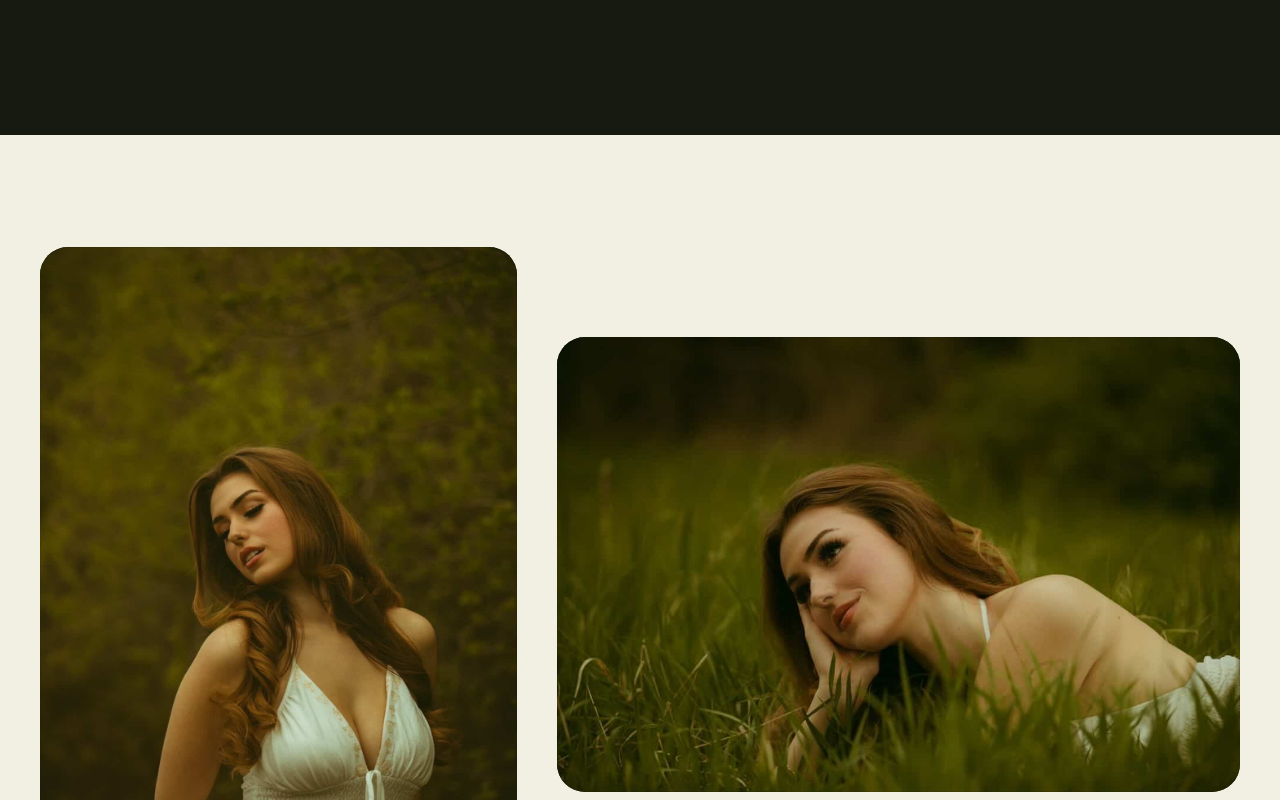
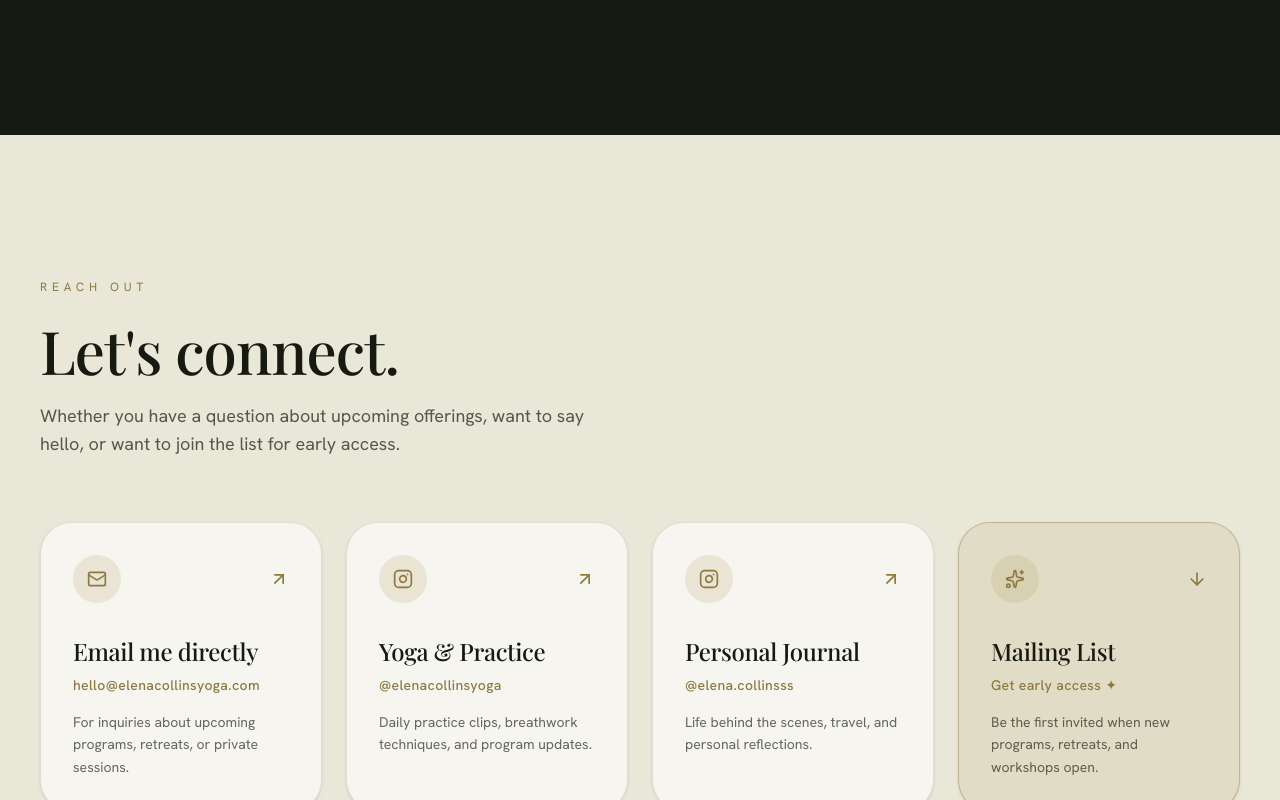
Before and after one commit to SukhmanH/elenawebsite, a Next.js app: page / in a window 1280 px wide. Shown: the part 2680-3480 px from the top of the page. Built offline with nearby package versions, Linux system fonts and the light colour scheme.

Commit message:
Position Let's Connect directly below 3 offerings (Pillars) and add Mailing List jump card with smooth scroll

```diff
--- a/src/app/page.tsx
+++ b/src/app/page.tsx
@@ -18,10 +18,10 @@ export default function Home() {
         <About />
         <Marquee />
         <Pillars />
+        <Connect />
         <Meadow />
         <MailingList />
         <Moments />
-        <Connect />
       </main>
       <Footer />
     </>
--- a/src/components/home/connect.tsx
+++ b/src/components/home/connect.tsx
@@ -1,7 +1,7 @@
 'use client'
 
 import { Reveal } from '@/components/ui/reveal'
-import { Mail, Instagram, ArrowUpRight } from 'lucide-react'
+import { Mail, Instagram, Sparkles, ArrowUpRight, ArrowDown } from 'lucide-react'
 
 const CONNECT_LINKS = [
   {
@@ -10,6 +10,7 @@ const CONNECT_LINKS = [
     href: 'mailto:hello@elenacollinsyoga.com',
     icon: Mail,
     description: 'For inquiries about upcoming programs, retreats, or private sessions.',
+    isInternal: false,
   },
   {
     title: 'Yoga & Practice',
@@ -17,6 +18,7 @@ const CONNECT_LINKS = [
     href: 'https://instagram.com/elenacollinsyoga',
     icon: Instagram,
     description: 'Daily practice clips, breathwork techniques, and program updates.',
+    isInternal: false,
   },
   {
     title: 'Personal Journal',
@@ -24,6 +26,15 @@ const CONNECT_LINKS = [
     href: 'https://instagram.com/elena.collinsss',
     icon: Instagram,
     description: 'Life behind the scenes, travel, and personal reflections.',
+    isInternal: false,
+  },
+  {
+    title: 'Mailing List',
+    handle: 'Get early access ✦',
+    href: '#newsletter',
+    icon: Sparkles,
+    description: 'Be the first invited when new programs, retreats, and workshops open.',
+    isInternal: true,
   },
 ]
 
@@ -39,27 +50,35 @@ export function Connect() {
             Let&apos;s connect.
           </h2>
           <p className="mt-5 max-w-xl text-lg text-char/70">
-            Whether you have a question about upcoming offerings, want to inquire about retreats, or simply want to say hello.
+            Whether you have a question about upcoming offerings, want to say hello, or want to join the list for early access.
           </p>
         </Reveal>
 
-        <div className="mt-16 grid gap-8 md:grid-cols-3">
+        <div className="mt-16 grid gap-6 sm:grid-cols-2 lg:grid-cols-4">
           {CONNECT_LINKS.map((item, i) => {
             const Icon = item.icon
             return (
-              <Reveal key={item.handle} delay={i * 0.1}>
+              <Reveal key={item.handle} delay={i * 0.08}>
                 <a
                   href={item.href}
-                  target={item.href.startsWith('http') ? '_blank' : undefined}
-                  rel={item.href.startsWith('http') ? 'noopener noreferrer' : undefined}
-                  className="group relative flex flex-col justify-between rounded-[2rem] border border-char/10 bg-white/60 p-8 shadow-sm transition-all duration-500 hover:-translate-y-1.5 hover:bg-white hover:shadow-xl active:translate-y-0"
+                  target={!item.isInternal && item.href.startsWith('http') ? '_blank' : undefined}
+                  rel={!item.isInternal && item.href.startsWith('http') ? 'noopener noreferrer' : undefined}
+                  className={`group relative flex h-full flex-col justify-between rounded-[2rem] border p-8 shadow-sm transition-all duration-500 hover:-translate-y-1.5 hover:shadow-xl active:translate-y-0 ${
+                    item.isInternal
+                      ? 'border-gold-deep/40 bg-gold/15 hover:bg-gold/25'
+                      : 'border-char/10 bg-white/60 hover:bg-white'
+                  }`}
                 >
                   <div>
                     <div className="flex items-center justify-between text-gold-deep">
-                      <span className="flex h-12 w-12 items-center justify-center rounded-full bg-gold/15 transition-colors duration-500 group-hover:bg-gold-deep group-hover:text-sand">
+                      <span className="flex h-12 w-12 items-center justify-center rounded-full bg-gold/20 transition-colors duration-500 group-hover:bg-gold-deep group-hover:text-sand">
                         <Icon className="h-5 w-5" />
                       </span>
-                      <ArrowUpRight className="h-5 w-5 transition-transform duration-500 group-hover:translate-x-1 group-hover:-translate-y-1" />
+                      {item.isInternal ? (
+                        <ArrowDown className="h-5 w-5 transition-transform duration-500 group-hover:translate-y-1 text-gold-deep" />
+                      ) : (
+                        <ArrowUpRight className="h-5 w-5 transition-transform duration-500 group-hover:translate-x-1 group-hover:-translate-y-1" />
+                      )}
                     </div>
                     <h3 className="mt-8 font-display text-2xl font-medium text-char">
                       {item.title}
```
